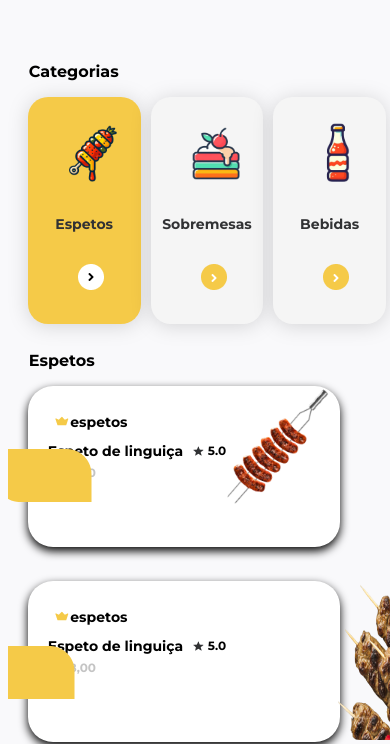
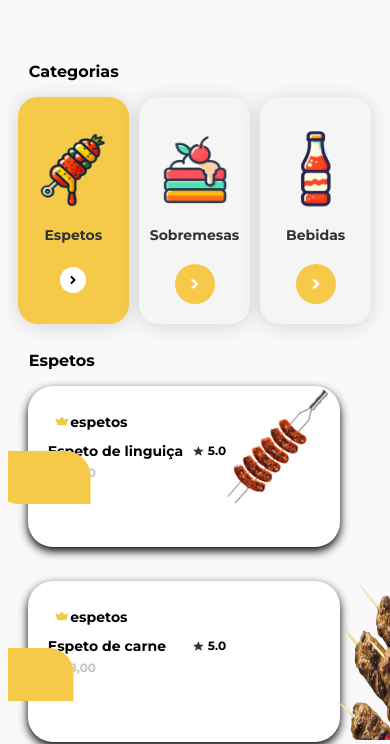
Before and after one commit to jonata-nonato/projeto-espeto, a plain HTML site: page projeto espeto/index.html in a window 390 px wide. Shown: the part 115-859 px from the top of the page. Drawn offline with Linux system fonts and the light colour scheme.

Commit message:
atualização

```diff
--- a/projeto espeto/index.html
+++ b/projeto espeto/index.html
@@ -174,6 +174,9 @@
             <h1>
                 Cardápio
             </h1>
+            <div class="teste">
+
+            </div>
             <div class="menu">
                 <svg xmlns="http://www.w3.org/2000/svg"  viewBox="0 0 24 24" fill="none">
                     <path d="M0.749981 7.50001H23.25C23.664 7.50001 23.9999 7.16398 23.9999 6.75003C23.9999 6.33601 23.6639 6.00005 23.25 6.00005H0.749981C0.335964 6.00005 0 6.33607 0 6.75003C0 7.16398 0.336026 7.50001 0.749981 7.50001Z" fill="#313234"/>
@@ -196,16 +199,15 @@
                 <div class="card-categoria-sobre">
                     <img  class="img-card-mobile"src="imagens/bolo-icon.png" alt="">
                     <p>Sobremesas</p>
-                    <button class="bot-card"><img src="imagens/botão-2.png" alt="">
-                    <img class="seta" src="imagens/seta pra direita.png" alt="">
-                </button>
+                    <button class="bot-card">
+                        >
+                    </button>
                 </div>
                 <div class="card-categoria-bebida">
                     <img  class="img-card-mobile"src="imagens/refrigerante-icon.png" alt="">
                     <p>Bebidas</p>
                     <button class="bot-card">
-                        <img src="imagens/botão-2.png" alt="">
-                        <img class="seta" src="imagens/seta pra direita.png" alt="">
+                        >
                     </button>
                 </div>
             </div>
@@ -233,7 +235,7 @@
                     <h1>espetos</h1>
 
                     <img class="coroa" src="imagens/coroa dourada.png" alt="">
-                    <p class="nome-do-espeto">Espeto de linguiça</p>
+                    <p class="nome-do-espeto">Espeto de carne</p>
                     <p class="preco_mobile">
                         R$ 8,00
                     </p>
--- a/projeto espeto/style.css
+++ b/projeto espeto/style.css
@@ -47,9 +47,8 @@ main{
     }
     .card-categorias{
         display: flex;
-        width: 24.5%;
-        height: 11vh;
-        padding: 4%;
+        width: 31.5%;
+        height:20vh;
         flex-direction: column;
         justify-content: center;
         align-items: center;
@@ -321,9 +320,10 @@ aside > p{
 .mobile{
     display: none;
 }
-@media only screen and (min-width: 959px)and (max-width: 1000px) {
+@media only screen and (min-width: 682px)and (max-width: 1000px) {
     .card-espetinhos > p{
-        font-size: 35px;
+        font-size: 25px;
+        margin-top: -30px;
     }
     .card-sobremesa > p{
         font-size: 35px;
@@ -336,14 +336,19 @@ aside > p{
 
     }
     h5{
-        font-size: 40px;
-
+        font-size: 30px;
     }
     header h1{
         font-size:60px;
     }
     .card-categorias > p{
-        font-size: 30px;
+        font-size: 20px;
+        margin-left: -30px;
+        width: 30%;
+    }
+    .card-categorias{
+        width: 32.5%;
+        height: 130px;
     }
     .preco{
         font-size: 60px;
@@ -364,7 +369,7 @@ aside > p{
     .card-espetinhos{
         display: flex;
         flex-direction: column;
-        width: 50vw;
+        width: 70vw;
         height: 54vh;
         margin-bottom: 15px;
         justify-content: center;
@@ -383,6 +388,7 @@ aside > p{
         flex-direction: column;
         justify-content: center;
         align-items: center;
+        gap: 30px;
      }
      footer > p{
         font-size: 300em;
@@ -437,7 +443,7 @@ aside > p{
         line-height: normal;
     }
     .sec-cat img{
-        width: 15vw;
+        width: 100px;
     }
     .sec-beb img{
         /* width: 180px; */
@@ -449,11 +455,11 @@ aside > p{
         width: 35vw;
     }
     .sec-esp img{
-        width: 35vw;
+        width: 25vw;
         transform: translateY(-35px);
     }
 }
-@media only screen and (max-width: 959px) and (max-height: 1281px) {
+@media only screen and (max-width: 680px) and (max-height: 1281px) {
 
     aside{
         width: 0px;
@@ -476,8 +482,6 @@ aside > p{
         height: 27px;
         flex-shrink: 0;
         margin-right: 20px;
-
-
     }
     .mobile > main > h3 {
         color: #000;
@@ -510,7 +514,7 @@ aside > p{
     margin-left: 16px;
    }
    .sec-categorias-mobile{
-    width: 97vw;
+    width: 95vw;
     display: flex;
     justify-content: space-between;
     align-items: center;
@@ -521,68 +525,64 @@ aside > p{
     font-style: normal;
     font-weight: 600;
     line-height: normal;
-
+    margin-left: -10px;
    }
 
    .card-categoria-espeto{
     background: #F5CA48;
-    width: 130px;
+    width: 30%;
     height: 227px;
     filter: drop-shadow(0px 2px 10px rgba(0, 0, 0, 0.15));
     border-radius: 20px;
     margin-left: 20px;
+    display: flex;
+    flex-direction: column;
     justify-content: center;
     align-items: center;
    }
    .card-categoria-sobre{
     background: #f5f5f5;
-    width: 130px;
+    width: 30%;
     height: 227px;
     filter: drop-shadow(0px 2px 10px rgba(0, 0, 0, 0.15));
     border-radius: 20px;
     margin-left: 10px;
+    display: flex;
+    flex-direction: column;
     justify-content: center;
     align-items: center;
    }
    .card-categoria-bebida{
     background: #f5f5f5;
-    width: 130px;
+    width: 30%;
     height: 227px;
     filter: drop-shadow(0px 2px 10px rgba(0, 0, 0, 0.15));
     border-radius: 20px;
     margin-left: 10px;
+    display: flex;
+    flex-direction: column;
     justify-content: center;
     align-items: center;
    }
    .img-card-mobile{
-    width: 90px;
-    height: 85px;
-    justify-content: center;
-    align-items: center;
-    position: relative;
-    left: 20px;
-    top: 15px;
+    width: 120px;
+    height: 110px;
    }
    .card-categoria-espeto > p, .card-categoria-bebida > p, .card-categoria-sobre > p{
-    position: relative;
-    top: 29px;
     text-align: center;
    }
-   .bot-card{
-    width: 26px;
-    height: 26px;
-    position: relative;
-    top: 60px;
-    left: 50px;
+    .bot-card{
+    width: 40px;
+    height: 40px;
     border: none;
+    background-color: #F5CA48;
     border-radius: 50%;
-    fill: #FFF;
-    color: #313234;
-    font-family: Montserrat;
-    font-size: 14px;
+    color: #ffffff;
+    font-family: poppins;
+    font-size: 20px;
     font-style: normal;
     font-weight: 600;
-    line-height: normal;
+    margin-top: 20px;
    }
    .titulos-cat{
     margin-top: 27px;
@@ -601,7 +601,6 @@ aside > p{
     box-shadow: 0px 4px 10px 0px #000;
     margin-bottom: 34px;
     margin-left: 20px;
-
 }
 .card-mobile-espeto > h1 {
     width: 122.167px;
@@ -671,8 +670,8 @@ aside > p{
 }
 .retangulo{
     position: relative;
-    top: -145px;
-    left: -154px;
+    top: -143px;
+    left: -154.4px;
 }
 .espeto-car-mobile{
     width: 100px;
```
